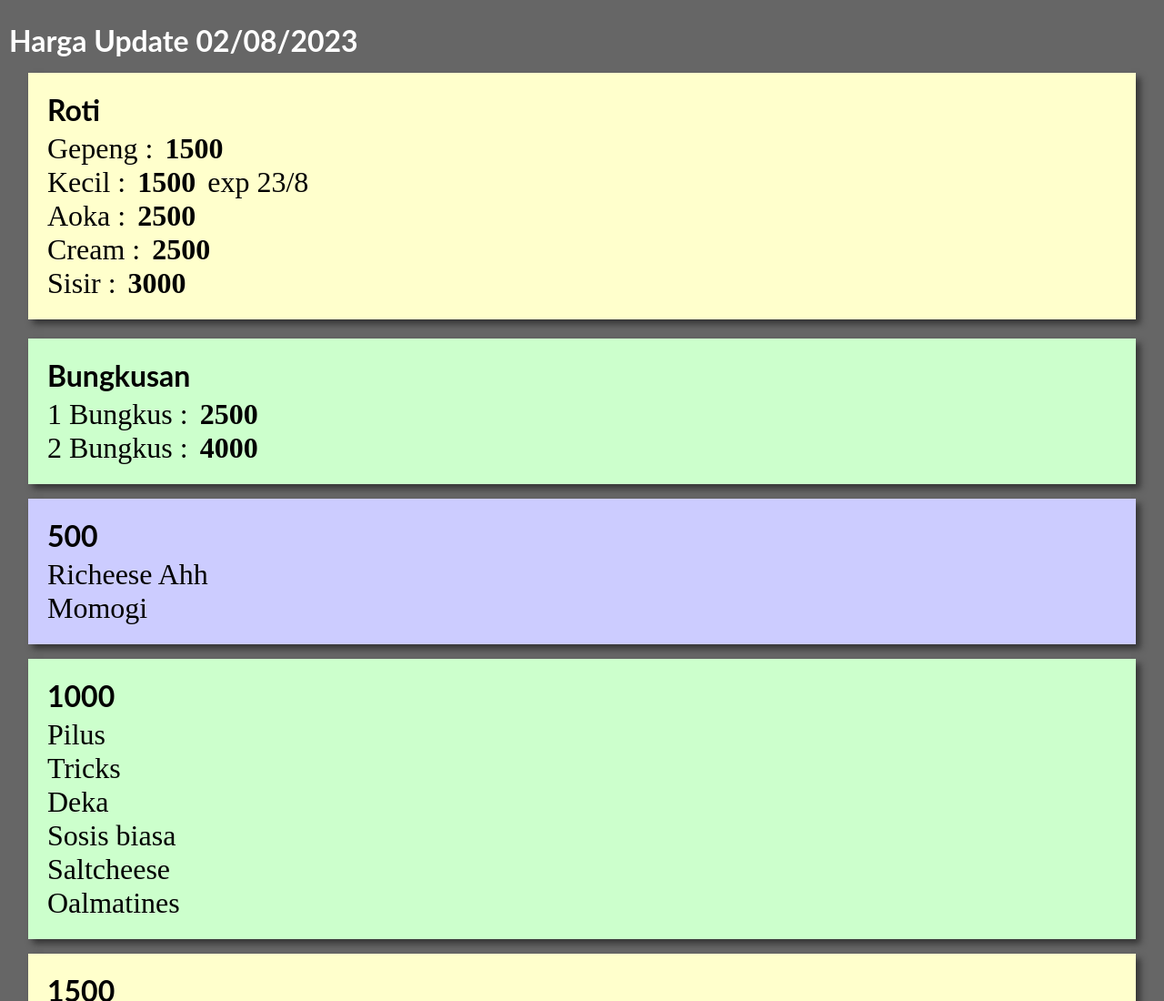
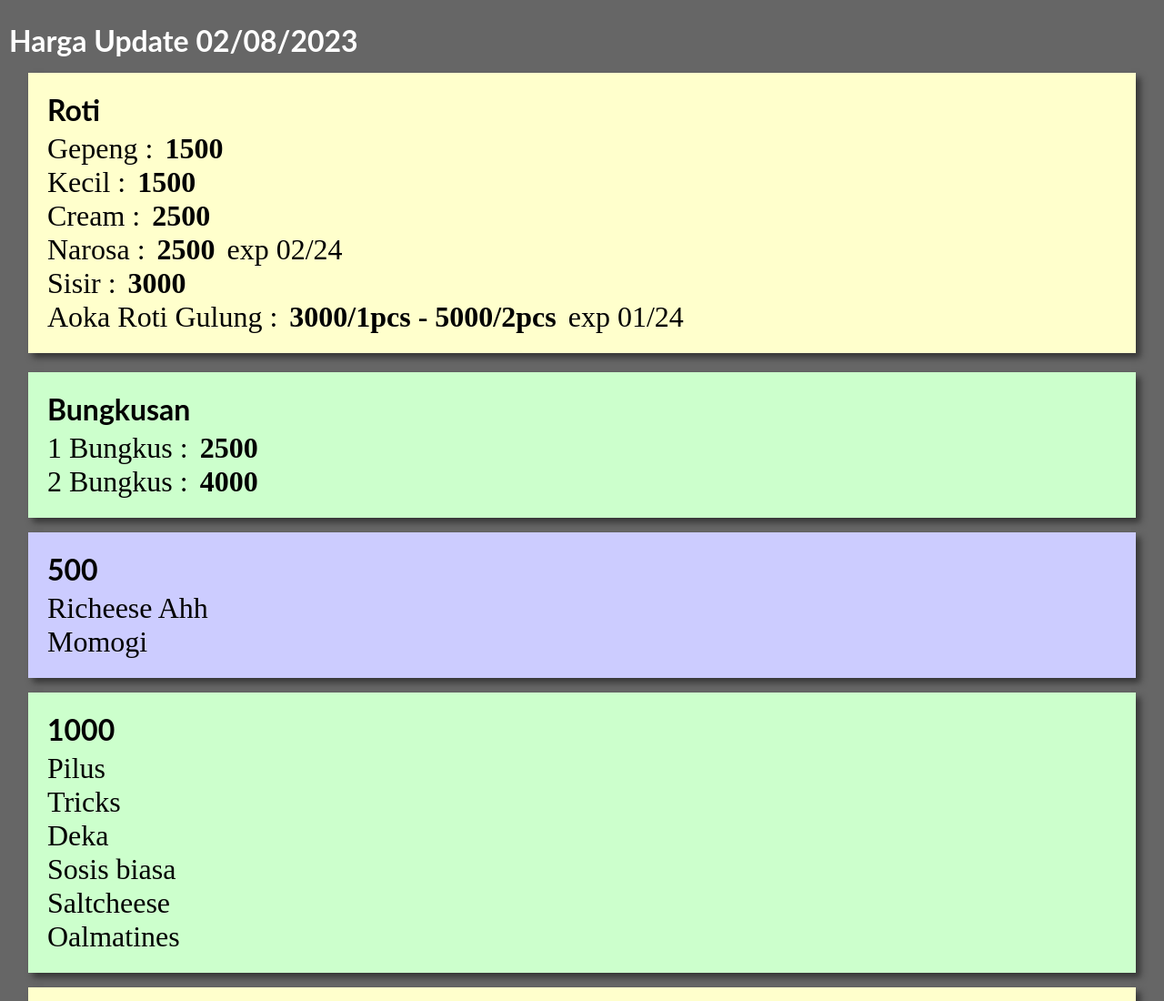
Before and after one commit to RizkyNovriansyah/harga-rizkymart, a plain HTML site: page index.html in a window 1280 px wide. Shown: the top 1100 px of the page at 91% size. Drawn offline with Linux system fonts and the light colour scheme.

Commit message:
Update index.html

```diff
--- a/index.html
+++ b/index.html
@@ -83,10 +83,11 @@
                 <h2>Roti</h2>
                 <p>
                 Gepeng : <strong>1500</strong> <br>
-                Kecil : <strong>1500</strong> exp 23/8<br>
-                Aoka : <strong>2500</strong> <br>
+                Kecil : <strong>1500</strong><br>
                 Cream : <strong>2500</strong> <br>
+                Narosa : <strong>2500</strong> exp 02/24 <br>
                 Sisir : <strong>3000</strong> <br>
+                Aoka Roti Gulung : <strong>3000/1pcs - 5000/2pcs</strong> exp 01/24 <br>
                 </p>
             </a>
         </li>
```
